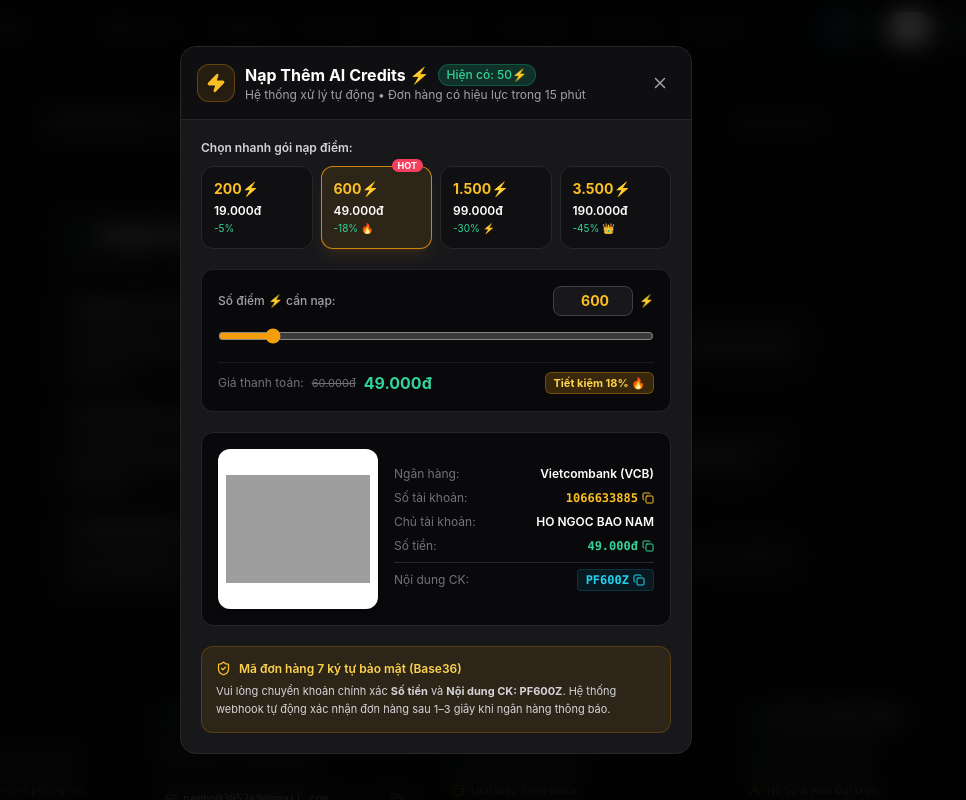
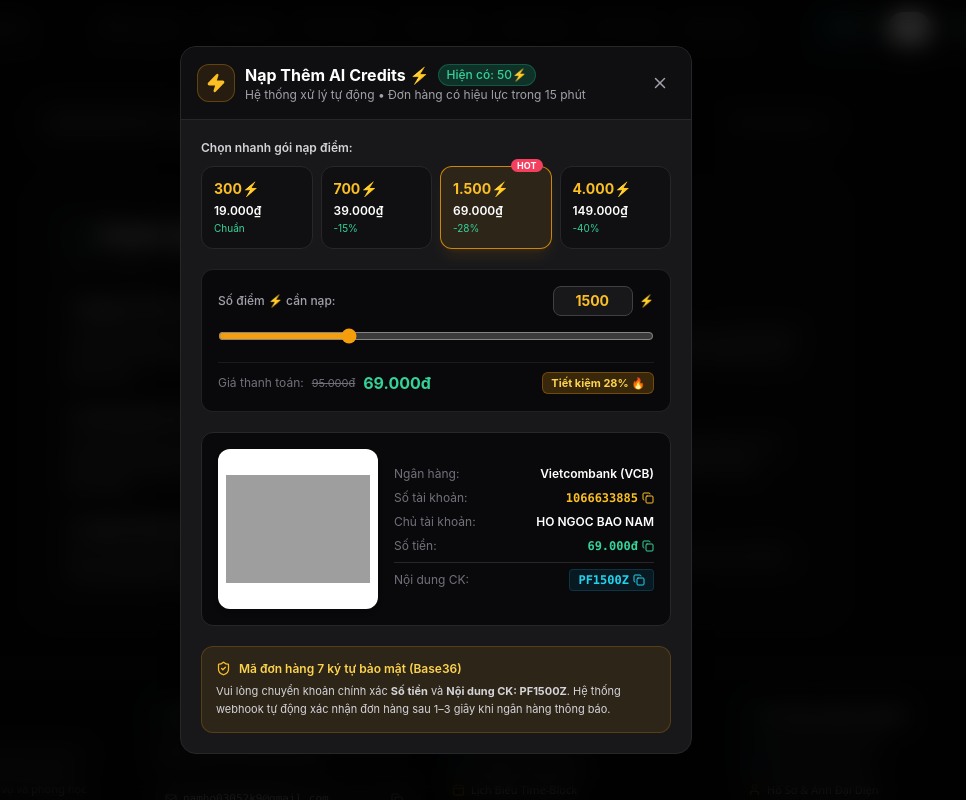
Before and after one commit to namhone/pomofocus, a React (Vite) app: page /privacy in a window 1280 px wide. Both pictures are taken after a click on the button "50⚡". Shown: the top 800 px of the page, without its empty margins (204-1170 px from the left). Built offline with nearby package versions, Linux system fonts and the light colour scheme; no server answers; grey boxes are pictures that could not be loaded.

Commit message:
feat(billing): unify ai credit packages and pricing across modal and billing view

```diff
--- a/src/components/AiCompanionWidget.tsx
+++ b/src/components/AiCompanionWidget.tsx
@@ -313,9 +313,9 @@ export const AiCompanionWidget: React.FC = () => {
           <button
             type="button"
             data-testid="ai-credits-topup-btn"
-            onClick={openTopupModal}
+            onClick={() => openTopupModal()}
             className="flex items-center gap-1 px-2 py-0.5 rounded-full bg-amber-500/10 border border-amber-500/20 text-amber-300 hover:bg-amber-500/20 text-[11px] font-medium cursor-pointer transition-all select-none shrink-0"
-            title="Bấm để nạp thêm AI Credits (Chiết khấu tới 45%)"
+            title="Bấm để nạp thêm AI Credits (Chiết khấu tới 40%)"
           >
             <Zap size={11} className="fill-amber-400 text-amber-400 shrink-0" />
             <span className="font-mono text-[11px] font-semibold" data-testid="ai-hud-credits">
@@ -631,7 +631,7 @@ export const AiCompanionWidget: React.FC = () => {
                 <button
                   type="button"
                   data-testid="ai-error-billing-link"
-                  onClick={openTopupModal}
+                  onClick={() => openTopupModal()}
                   className="font-bold underline text-amber-300 hover:text-amber-200 cursor-pointer block text-[11px]"
                 >
                   Nạp thêm AI Credits ngay chỉ từ 19.000đ →
--- a/src/components/AiCreditsTopupModal.tsx
+++ b/src/components/AiCreditsTopupModal.tsx
@@ -1,6 +1,6 @@
 import React, { useState, useEffect, useRef } from 'react';
 import { X, Zap, CheckCircle2, Copy, ShieldCheck, QrCode, Loader2, Sparkles } from 'lucide-react';
-import { useAiStore } from '../stores/useAiStore';
+import { useAiStore, AI_CREDIT_PACKS } from '../stores/useAiStore';
 import { useAuthStore } from '../stores/useAuthStore';
 import { supabase } from '../lib/supabase';
 
@@ -17,48 +17,90 @@ export function calculateCreditPrice(credits: number): {
   finalPrice: number;
 } {
   const safeCredits = Math.max(50, Math.round(credits));
-  const originalPrice = safeCredits * 100;
 
-  let unitPrice = 100;
+  // 1. Khớp chính xác 4 gói chuẩn nếu được chọn
+  if (safeCredits === 300) {
+    return {
+      unitPrice: 63,
+      discountPercent: 0,
+      discountBadge: null,
+      originalPrice: 19000,
+      finalPrice: 19000
+    };
+  }
+  if (safeCredits === 700) {
+    return {
+      unitPrice: 56,
+      discountPercent: 15,
+      discountBadge: 'Tiết kiệm 15%',
+      originalPrice: 45000,
+      finalPrice: 39000
+    };
+  }
+  if (safeCredits === 1500) {
+    return {
+      unitPrice: 46,
+      discountPercent: 28,
+      discountBadge: 'Tiết kiệm 28% 🔥',
+      originalPrice: 95000,
+      finalPrice: 69000
+    };
+  }
+  if (safeCredits === 4000) {
+    return {
+      unitPrice: 37,
+      discountPercent: 40,
+      discountBadge: 'Tiết kiệm 40% 👑',
+      originalPrice: 250000,
+      finalPrice: 149000
+    };
+  }
+
+  // 2. Tính toán linh hoạt theo bậc thang chiết khấu cho thanh kéo Slider
+  let unitPrice = 63.33;
   let discountPercent = 0;
   let discountBadge: string | null = null;
 
-  if (safeCredits >= 2500) {
-    unitPrice = 55;
-    discountPercent = 45;
-    discountBadge = 'Tiết kiệm 45% 👑';
+  if (safeCredits >= 3000) {
+    unitPrice = 37.25;
+    discountPercent = 40;
+    discountBadge = 'Tiết kiệm 40% 👑';
   } else if (safeCredits >= 1000) {
-    unitPrice = 70;
-    discountPercent = 30;
-    discountBadge = 'Tiết kiệm 30% ⚡';
+    unitPrice = 46;
+    discountPercent = 28;
+    discountBadge = 'Tiết kiệm 28% 🔥';
   } else if (safeCredits >= 500) {
-    unitPrice = 82;
-    discountPercent = 18;
-    discountBadge = 'Tiết kiệm 18% 🔥';
-  } else if (safeCredits >= 200) {
-    unitPrice = 95;
-    discountPercent = 5;
-    discountBadge = 'Tiết kiệm 5%';
+    unitPrice = 55.71;
+    discountPercent = 15;
+    discountBadge = 'Tiết kiệm 15%';
   }
 
-  // Làm tròn đến hàng nghìn đồng
-  const rawPrice = safeCredits * unitPrice;
-  const finalPrice = Math.round(rawPrice / 1000) * 1000;
+  const rawOriginal = safeCredits * (19000 / 300);
+  const originalPrice = Math.max(Math.round(rawOriginal / 1000) * 1000, 10000);
+  const rawFinal = safeCredits * unitPrice;
+  const finalPrice = Math.max(Math.round(rawFinal / 1000) * 1000, 10000);
 
   return {
-    unitPrice,
+    unitPrice: Math.round(unitPrice),
     discountPercent,
     discountBadge,
-    originalPrice,
+    originalPrice: discountPercent > 0 ? originalPrice : finalPrice,
     finalPrice
   };
 }
 
 export const AiCreditsTopupModal: React.FC<AiCreditsTopupModalProps> = ({ isOpen, onClose }) => {
-  const { aiCreditsBalance, refreshCreditsFromCloud } = useAiStore();
+  const { aiCreditsBalance, refreshCreditsFromCloud, topupModalInitialCredits } = useAiStore();
   const { user } = useAuthStore();
 
-  const [selectedCredits, setSelectedCredits] = useState<number>(600);
+  const [selectedCredits, setSelectedCredits] = useState<number>(topupModalInitialCredits || 1500);
+
+  // Tự động đồng bộ số điểm khi mở modal từ nút "Nạp ⚡" ngoài trang Bảng Giá
+  useEffect(() => {
+    if (isOpen) {
+      setSelectedCredits(topupModalInitialCredits || 1500);
+    }
+  }, [isOpen, topupModalInitialCredits]);
   const [orderCode, setOrderCode] = useState<string>('');
   const [serverQrUrl, setServerQrUrl] = useState<string>('');
   const [isLoadingOrder, setIsLoadingOrder] = useState<boolean>(false);
@@ -157,12 +199,7 @@ export const AiCreditsTopupModal: React.FC<AiCreditsTopupModalProps> = ({ isOpen
       displayMemo
     )}&accountName=HO%20NGOC%20BAO%20NAM`;
 
-  const presets = [
-    { credits: 200, label: '200⚡', priceText: '19.000đ', badge: '5%' },
-    { credits: 600, label: '600⚡', priceText: '49.000đ', badge: '18% 🔥', popular: true },
-    { credits: 1500, label: '1.500⚡', priceText: '99.000đ', badge: '30% ⚡' },
-    { credits: 3500, label: '3.500⚡', priceText: '190.000đ', badge: '45% 👑' }
-  ];
+  const presets = AI_CREDIT_PACKS;
 
   const handleCopyMemo = async () => {
     try {
@@ -267,8 +304,10 @@ export const AiCreditsTopupModal: React.FC<AiCreditsTopupModalProps> = ({ isOpen
                       <div className="text-sm font-bold flex items-center gap-1 text-amber-400">
                         {preset.label}
                       </div>
-                      <div className="text-xs font-semibold text-white mt-1">{preset.priceText}</div>
-                      <div className="text-[10px] text-emerald-400 mt-0.5">-{preset.badge}</div>
+                      <div className="text-xs font-semibold text-white mt-1">{preset.formattedPrice}</div>
+                      <div className="text-[10px] text-emerald-400 mt-0.5">
+                        {preset.discountPercent > 0 ? `-${preset.discountPercent}%` : 'Chuẩn'}
+                      </div>
                     </button>
                   );
                 })}
--- a/src/components/BillingView.tsx
+++ b/src/components/BillingView.tsx
@@ -1,6 +1,6 @@
 import React, { useState } from 'react';
 import { useAuthStore } from '../stores/useAuthStore';
-import { useAiStore } from '../stores/useAiStore';
+import { useAiStore, AI_CREDIT_PACKS } from '../stores/useAiStore';
 import { useRouter } from '../services/router';
 import { PlatformHeader } from './PlatformHeader';
 import { SharedFooter } from './SharedFooter';
@@ -83,13 +83,6 @@ const renderStreamlinedCell = (val: string | boolean, variant: 'free' | 'pro' |
     </span>
   );
 };
-
-const CREDIT_PACKS = [
-  { id: 'pack_300', credits: 300, priceVnd: 19000, formatted: '19.000₫', discount: '0%', popular: false },
-  { id: 'pack_700', credits: 700, priceVnd: 39000, formatted: '39.000₫', discount: 'Tiết kiệm 15%', popular: false },
-  { id: 'pack_1500', credits: 1500, priceVnd: 69000, formatted: '69.000₫', discount: 'Tiết kiệm 28%', popular: true },
-  { id: 'pack_4000', credits: 4000, priceVnd: 149000, formatted: '149.000₫', discount: 'Tiết kiệm 40%', popular: false }
-];
 
 export const BillingView: React.FC = () => {
   const router = useRouter();
@@ -1161,7 +1154,7 @@ export const BillingView: React.FC = () => {
                   </div>
 
                   <div className="grid grid-cols-2 sm:grid-cols-4 gap-2.5 pt-1">
-                    {CREDIT_PACKS.map((pack) => (
+                    {AI_CREDIT_PACKS.map((pack) => (
                       <div
                         key={pack.id}
                         className={`p-3 rounded-xl border flex flex-col justify-between text-center relative transition hover:scale-[1.02] ${
@@ -1180,18 +1173,18 @@ export const BillingView: React.FC = () => {
                             {pack.credits.toLocaleString()}⚡
                           </div>
                           <div className="text-xs font-bold text-white">
-                            {pack.formatted}
+                            {pack.formattedPrice}
                           </div>
-                          {pack.discount !== '0%' && (
+                          {pack.discountPercent > 0 && (
                             <span className="text-[9px] font-semibold text-emerald-400 block">
-                              {pack.discount}
+                              Tiết kiệm {pack.discountPercent}%
                             </span>
                           )}
                         </div>
                         <button
                           type="button"
                           onClick={() => {
-                            useAiStore.getState().openTopupModal();
+                            useAiStore.getState().openTopupModal(pack.credits);
                           }}
                           className="mt-3 w-full py-2 rounded-full bg-amber-500 hover:bg-amber-400 text-neutral-950 font-bold text-[11px] transition cursor-pointer shadow-xs"
                         >
--- a/src/components/SharedFooter.tsx
+++ b/src/components/SharedFooter.tsx
@@ -127,10 +127,6 @@ export const SharedFooter: React.FC = () => {
             <p className="text-[11px] text-zinc-400 leading-relaxed text-pretty">
               Không gian học tập &amp; làm việc sâu theo chu kỳ Pomodoro khoa học kết hợp âm thanh thiên nhiên, quản lý nhiệm vụ và phòng học nhóm trực&nbsp;tuyến.
             </p>
-            <div className="inline-flex items-center gap-1.5 px-2.5 py-1 rounded-full bg-emerald-500/10 border border-emerald-500/20 text-emerald-300 text-[10px] font-mono whitespace-nowrap">
-              <span className="w-1.5 h-1.5 rounded-full bg-emerald-400 shrink-0" />
-              <span>v1.1.0 Production</span>
-            </div>
           </div>
 
           {/* Col 2: Kênh Liên Hệ Trực Tiếp */}
--- a/src/stores/useAiStore.ts
+++ b/src/stores/useAiStore.ts
@@ -40,6 +40,64 @@ export const AI_PLAN_LIMITS: Record<AiPlanType, number> = {
   yearly: 20000,
   lifetime: 1000 // Tối đa 1.000 điểm mỗi tuần (reset vào Thứ Hai)
 };
+
+export interface AiCreditPack {
+  id: string;
+  credits: number;
+  label: string;
+  price: number;
+  formattedPrice: string;
+  originalPrice: number;
+  discountPercent: number;
+  badge?: string;
+  popular?: boolean;
+}
+
+export const AI_CREDIT_PACKS: AiCreditPack[] = [
+  {
+    id: 'pack_300',
+    credits: 300,
+    label: '300⚡',
+    price: 19000,
+    formattedPrice: '19.000₫',
+    originalPrice: 19000,
+    discountPercent: 0,
+    popular: false
+  },
+  {
+    id: 'pack_700',
+    credits: 700,
+    label: '700⚡',
+    price: 39000,
+    formattedPrice: '39.000₫',
+    originalPrice: 45000,
+    discountPercent: 15,
+    badge: 'Tiết kiệm 15%',
+    popular: false
+  },
+  {
+    id: 'pack_1500',
+    credits: 1500,
+    label: '1.500⚡',
+    price: 69000,
+    formattedPrice: '69.000₫',
+    originalPrice: 95000,
+    discountPercent: 28,
+    badge: 'Tiết kiệm 28% 🔥',
+    popular: true
+  },
+  {
+    id: 'pack_4000',
+    credits: 4000,
+    label: '4.000⚡',
+    price: 149000,
+    formattedPrice: '149.000₫',
+    originalPrice: 250000,
+    discountPercent: 40,
+    badge: 'Tiết kiệm 40% 👑',
+    popular: false
+  }
+];
 
 export const OWNER_EMAILS = [
   'namho03052k9@gmail.com',
@@ -210,10 +268,11 @@ export interface AiState {
   sessions: AiSession[];
   currentSessionId: string | null;
   isTopupModalOpen: boolean;
+  topupModalInitialCredits?: number;
 
   // Actions
   toggleOpen: (force?: boolean) => void;
-  openTopupModal: () => void;
+  openTopupModal: (initialCredits?: number | unknown) => void;
   closeTopupModal: () => void;
   setAiPlan: (plan: AiPlanType) => void;
   addCredits: (amount: number) => void;
@@ -268,6 +327,7 @@ export const useAiStore = create<AiState>()(
       sessions: [],
       currentSessionId: null,
       isTopupModalOpen: false,
+      topupModalInitialCredits: undefined,
       messages: [
         {
           id: 'welcome-1',
@@ -284,8 +344,8 @@ export const useAiStore = create<AiState>()(
         get().checkPeriodicReset();
       },
 
-      openTopupModal: () => set({ isTopupModalOpen: true }),
-      closeTopupModal: () => set({ isTopupModalOpen: false }),
+      openTopupModal: (initialCredits?: number | unknown) => set({ isTopupModalOpen: true, topupModalInitialCredits: typeof initialCredits === 'number' ? initialCredits : 1500 }),
+      closeTopupModal: () => set({ isTopupModalOpen: false, topupModalInitialCredits: undefined }),
 
       setAiPlan: (plan) => {
         const currentBalance = get().aiCreditsBalance;
```
Also changed, not shown: 1 other file (tests, documents, lock files or other folders).
